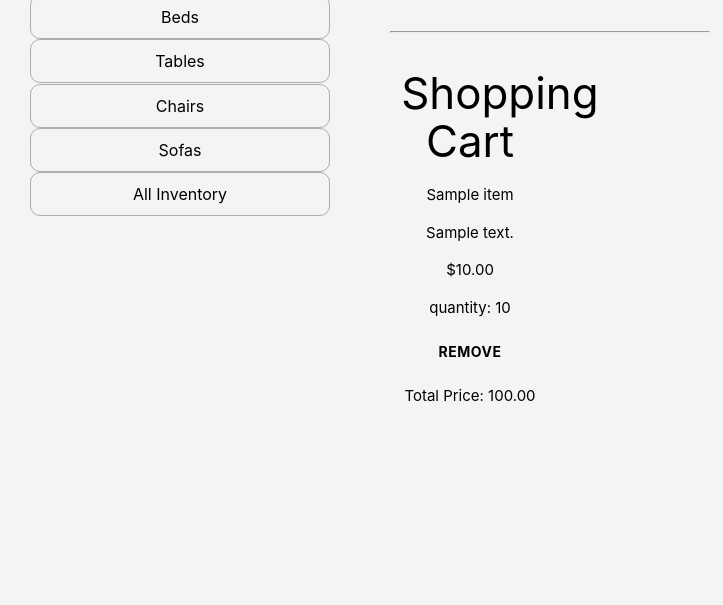
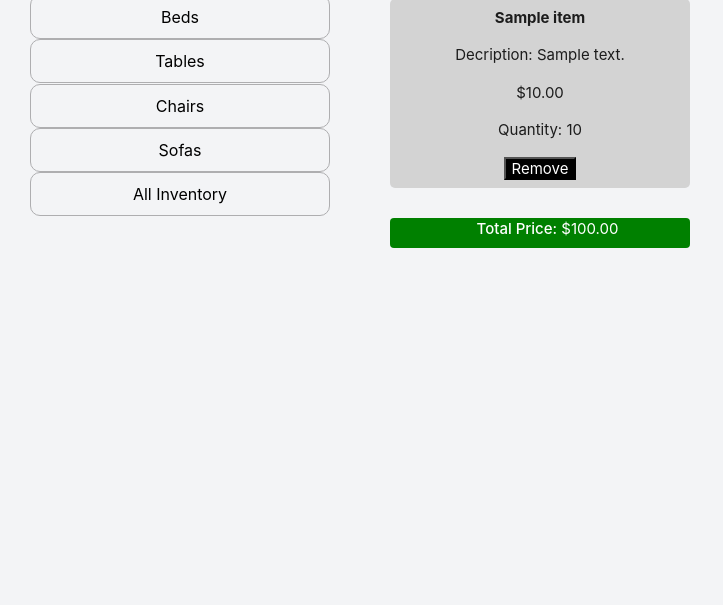
Before and after one commit to K8MacEl/Furniture-Gallery, a Django app: page /cart/ in a window 1280 px wide. Shown: the part 195-800 px from the top of the page, without its empty margins (0-723 px from the left). Run offline with Django 5.2, Linux system fonts and the light colour scheme; a user stored in the database is signed in; tables that the repository leaves empty hold one stand-in row (values such as "Sample post").

Commit message:
Cart List Styled and removed commented out views.py code

```diff
--- a/main_app/static/css/style.css
+++ b/main_app/static/css/style.css
@@ -281,3 +281,20 @@ form {
     text-align: center;
 
 }
+ /*--------------------- cart_list---------------- */
+ .cart-container {
+    background-color: lightgrey;
+    border-radius: 8px;
+    text-align: center;
+    margin-bottom: 2rem;
+    padding-top: .5rem;
+    padding-bottom: .5rem;
+    width: 20rem;
+    border-radius: 5px;
+
+ }
+
+ .total-card{
+    text-align: center;
+    border-radius: 4px;
+ }
--- a/main_app/templates/main_app/cart_list.html
+++ b/main_app/templates/main_app/cart_list.html
@@ -3,22 +3,24 @@
 
 {% block content %}
 
-<h1>Carts</h1>
 
+<h3>Shopping Cart</h3>
 <hr>
-<div class="row">
-  <div class="col s6">
-    <h3>Shopping Cart</h3>
 {% for item in cart.furniture_item.all %}
-        <p>{{ item.name }}</p>
-        <p>{{ item.description }}</p>
+<div class="cart-container">
+  <div class="cart-row" style="text-align: center; width: 20rem">
+    <div class="col s12 m6 l10">
+      <span class="card-title" style="font-weight: bold;">{{ item.name }}</span>
+      <p>Decription: {{ item.description }}</p>
       <p>${{ item.price }}</p>
-
-        <p>quantity: {{ item.quantity }} </p>
+      <p> Quantity: {{ item.quantity }} </p>
       <form action="{% url 'disassoc_item' cart.id item.id %}" method="POST">
         {% csrf_token %}
-          <button type="submit" class="btn">Remove</button>
+        <button type="submit" class="black-btn" style="background-color: black; color: white;">Remove</button>
       </form>
+    </div>
+  </div>
+</div>
 {% endfor %}
 <!-- {% if cart.quantity.count %} -->
 
@@ -26,7 +28,8 @@
 <!-- {% else %}
     <h5>No items in cart</h5>
     {% endif %}   -->
-    <p>Total Price: {{ total_price }}</p>
+<div class="total-card" style="width: 20rem; height: 2rem; color: white; background-color: green; padding-left: 1rem;">
+  <strong> Total Price:</strong> ${{ total_price }}</div>
 </div>
 <!-- Available toys will come after this line -->
 
--- a/main_app/views.py
+++ b/main_app/views.py
@@ -4,7 +4,7 @@ from django.dispatch.dispatcher import receiver
 from django.forms.models import model_to_dict
 from django.views.generic.edit import CreateView, UpdateView, DeleteView
 from django.views.generic import ListView, DeleteView
-from django.contrib import messages
+
 
 # Login
 from django.contrib.auth import login
@@ -18,15 +18,9 @@ from django.contrib.auth.mixins import LoginRequiredMixin
 import uuid
 import boto3
 import os
-# ---confirm with Dean this model is done then migrate
 from .models import Furniture_Item, Photo, Cart
 
-# furniture = [
-# 	{'name':'Blue chair', 'description': 'Blue LazyBoy', 'price':'500.00', 'category':'chair'},
-# 	{'name':'Dining table', 'description': 'Oak Dining Table', 'price':'1000.00', 'category':'table'},
-#  	{'name':'Canopy Bed', 'description': 'Black metal canopy bed', 'price':'250.00', 'category':'bed'},
-# 	{'name':'Sectional', 'description': 'Leather Sectional', 'price':'1500,00', 'category':'sofa'}
-# ]
+
 
 
 @receiver(user_logged_in, dispatch_uid="unique")
@@ -35,7 +29,6 @@ def user_logged_in_(request, user, **kwargs):
 
 
 def home(request):
-	# furniture = furniture.objects.all()
 
 	return render(request, 'home.html')
 
@@ -58,7 +51,6 @@ def signup(request):
 		'form': form
 	})
 
-# ----WILL NEED TO ADD FILTER METHOD HERE----#
 
 
 def furniture_index(request):
@@ -83,24 +75,20 @@ def furniture_detail(request, furniture_item_id):
 
  ## ---create furniture----####
 
- # AAU (ADMIN ONLY) I want to create new furniture item
 
 
 class Furniture_Item_Create(CreateView):
 	model = Furniture_Item
 	fields = ['name', 'description', 'price', 'category']
 
-	# def form_valid(self, form):
-	# 	#uncomment this when signup is fully working
-	# 	form.instance.user = self.request.user
-	# 	return super().form_valid(form)
+
 
 
 class Furniture_Item_Delete(DeleteView):
 	model = Furniture_Item
 	# define the success_url here because the def get_absolute_url in the models.property
 	# redirects to a detail page which doesn't make sense since we deleted it
-	success_url = '/furniture'  # redirect to cats_index path
+	success_url = '/furniture'  # redirect to furniture_index path
 
 
 def add_photo(request, furniture_item_id):
@@ -134,15 +122,7 @@ class CartUpdate(UpdateView):
 	model = Cart
 	fields = '__all__'
 
-# class CartList(ListView):
-# 	model = Cart
 
-# 	def get_context_data(self, **kwargs):
-# 		context = super().get_context_data(**kwargs)
-# 		cart_list = context['cart_list']
-# 		for cart in cart_list:
-# 			print(model_to_dict(cart))
-# 		return context
 
 
 def cart_list(request):
@@ -150,12 +130,6 @@ def cart_list(request):
 	print(cart)
 	total_price = sum([item.price * item.quantity for item in cart.furniture_item.all()])
 	return render(request, 'main_app/cart_list.html', {'cart': cart, 'total_price': total_price})
-
-# def cart_list(request):
-# 	cart = Furniture_Item.objects.filter()
-# 	total_price = sum(item.price * item for item in cart)
-# 	# total_price = sum(cart_items.furniture_item.price * cart_items.furniture_item.quantity for cart in cart_items)
-# 	return render(request, 'main_app/cart_list.html', {'total_price': total_price})
 
 
 def disassoc_item(request, cart_id, furniture_item_id):
@@ -167,27 +141,22 @@ def disassoc_item(request, cart_id, furniture_item_id):
 
 
 
-# we want to"
-# 1 find cart by the user similar to cart = Cart.objects.get(id=cart_id)
-#3 if it finds the object:
-#4 if we found it, now we need to check to see if the item is in the cart
-#5 if item is in the cart then we want to increase the quantity
-#6 if the item is not in the cart, we add the item to the cart make quanity +1
-#7 then we respond to redirect back to the detail page
+
 def assoc_item(request, furniture_item_id):
+#1 find cart by the user similar to cart = Cart.objects.get(id=cart_id)
+#2 if it finds the object:
 	cart = Cart.objects.get(user=request.user)
 	print(cart.__dict__, "This is request for assoc_item")
 	print(cart, "this is cart")
+#3 if we found it, now we need to check to see if the item is in the cart
 	try:
 		item = cart.furniture_item.get(id=furniture_item_id)
+#4 if item is in the cart then we want to increase the quantity
+#5 if the item is not in the cart, we add the item to the cart make quanity +1
 		item.quantity += 1
 		item.save()
 		print(request, "Item added to your cart")
 	except Furniture_Item.DoesNotExist:
 			item = cart.furniture_item.add(furniture_item_id)
-	# if cart has something call .save
-	# else:
-	# 	Cart.objects.create(user=request.user, furniture_item=furniture_item_id)
- 	# cart = Cart.objects.get(id=cart_id)
-	# cart.furniture.add(furniture_item_id)# adding a row to our through table the one with 2 foriegn keys in sql
+#6 then we respond to redirect back to the detail page
 	return redirect('cart_list')
```
Lines whose indentation alone changed are shown as unchanged.
